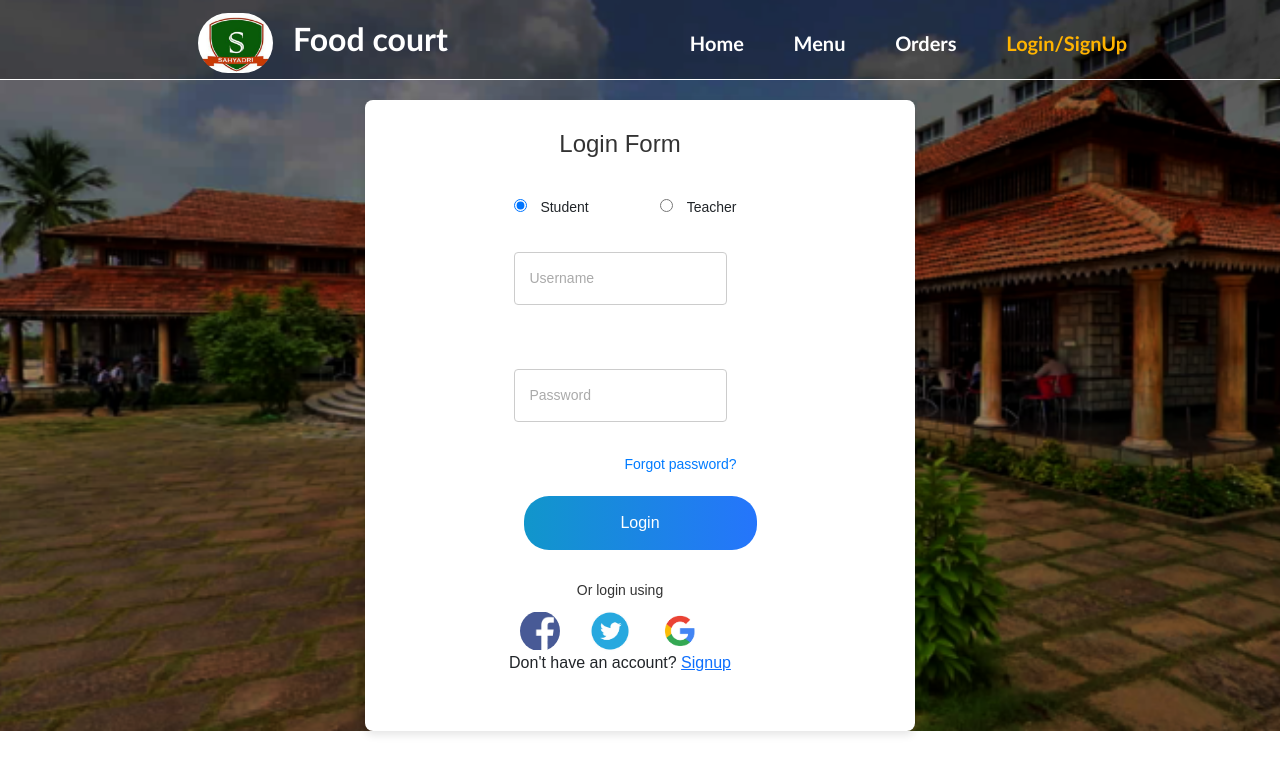
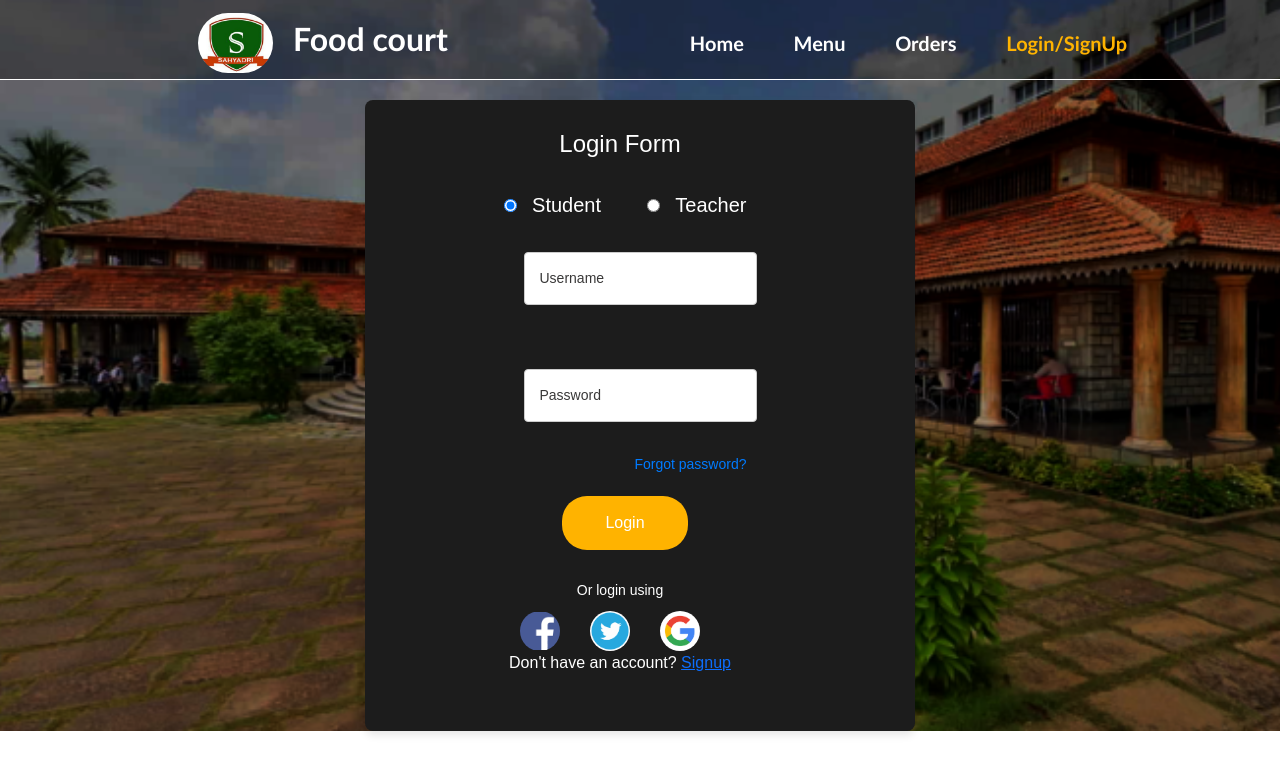
Before and after one commit to Team-Skill-lab/Skill-lab-FoodCourt, a React (Create React App) app in the folder food-court/: page /Authentication in a window 1280 px wide. Shown: the top 774 px of the page. Built offline with nearby package versions, Linux system fonts and the light colour scheme.

Commit message:
All files Updated

```diff
--- a/food-court/src/css/Login.css
+++ b/food-court/src/css/Login.css
@@ -8,10 +8,9 @@
 
 .login-container, .signup-container {
     padding-top: 30px;
-
     align-items: center;
     justify-items: center;
-    background-color: white;
+    background-color: rgb(28, 28, 28);
     width: 450px;
     text-align: center;
 }
@@ -19,12 +18,16 @@
 .login-container h2, .signup-container h2 {
     margin-bottom: 30px;
     font-size: 24px;
-    color: #333;
+    color:white;
+}
+.login-container p, .signup-container p {
+    color: #ffffff;
 }
 
 .input-group {
     margin-bottom: 20px;
     position: relative;
+    margin-left: 20px;
 }
 
 .input-group input {
@@ -33,10 +36,11 @@
     border: 1px solid #ccc;
     border-radius: 4px;
     font-size: 14px;
+
 }
 
 .input-group input::placeholder {
-    color: #aaa;
+    color:black;
 }
 
 .forgot-password {
@@ -51,10 +55,10 @@
 }
 
 .login-btn, .signup-btn {
-    width: 100%;
+    width: 50%;
     padding: 15px;
     margin-left: 15px;
-    background: linear-gradient(to right,  #1196cb,  #2575fc);
+    background: linear-gradient(to right,  rgb(255,179,0),  rgb(255,179,0));
     color: #ffffff;
     border: none;
     border-radius: 25px;
@@ -64,7 +68,7 @@
 }
 
 .login-btn:hover, .signup-btn:hover {
-    background: linear-gradient(to right,  #2575fc, #1181cb);
+    background:linear-gradient(to right,  rgb(255,179,0),  rgb(255,179,0));
 }
 
 .social-login, .social-signup {
@@ -75,7 +79,7 @@
 .social-login p, .social-signup p {
     margin-bottom: 10px;
     font-size: 14px;
-    color: #333;
+    color:white;
 }
 
 .social-icons {
@@ -91,14 +95,13 @@
 
 
 .container {
-    background-color: #ffffff;
+    background-color: rgb(28, 28, 28);
     padding: 40px 30px;
     border-radius: 8px;
     box-shadow: 0 4px 8px rgba(0, 0, 0, 0.1);
     width: 550px;
-   padding-top: 0;
+    padding-top: 0;
     text-align: center;
-
     padding-right: 65px;
 }
 
@@ -107,16 +110,17 @@
     justify-content: space-between;
     width: 100%;
     margin-bottom: 20px;
+    color: #ffffff;
 }
 
 .role-switch label {
-    font-size: 14px;
+    font-size: 20px;
 }
 
 .login-container h2 {
     margin-bottom: 30px;
     font-size: 24px;
-    color: #333;
+    color:white;
 
 }
 
@@ -134,7 +138,8 @@
 }
 
 .input-group input::placeholder {
-    color: #aaa;
+    color: #393838;
+    margin: 1px;
 }
 
 .forgot-password {
@@ -149,9 +154,9 @@
 }
 
 .login-btn {
-    width: 100%;
+    width: 50%;
     padding: 15px;
-    background: linear-gradient(to right, #1196cb, #2575fc);
+    background:linear-gradient(to right,  rgb(255,179,0),  rgb(255,179,0));
     color: #ffffff;
     border: none;
     border-radius: 25px;
@@ -162,7 +167,7 @@
 }
 
 .login-btn:hover {
-    background: linear-gradient(to right, #2575fc, #1181cb);
+    background:linear-gradient(to right,  rgb(255,179,0),  rgb(255,179,0));
 }
 
 .social-login {
@@ -173,7 +178,7 @@
 .social-login p {
     margin-bottom: 10px;
     font-size: 14px;
-    color: #333;
+    color: white;
 }
 
 .social-icons {
```
